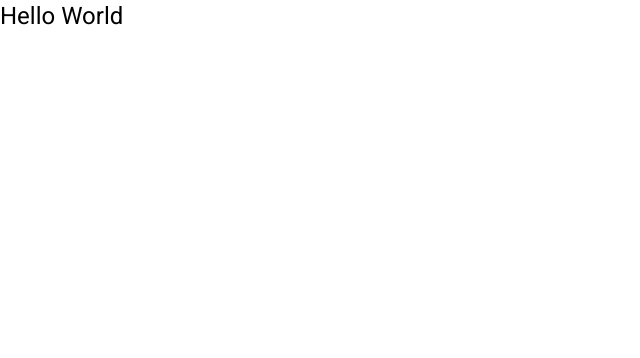
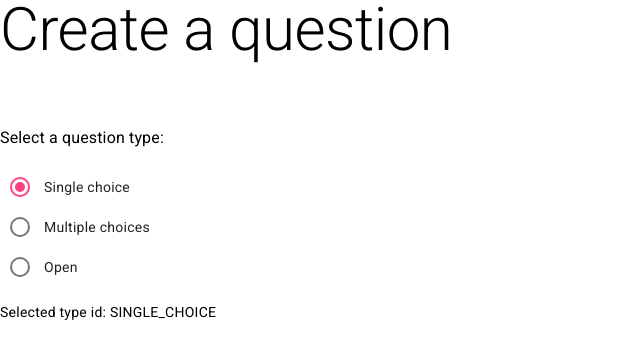
Before and after one commit to VladBrok/questionnaire, an Angular app: page /create in a window 1280 px wide. Before the commit this address led to /. Shown: the top 358 px of the page, without its empty margins (0-640 px from the left). Built offline with nearby package versions, Linux system fonts and the light colour scheme.

Commit message:
add "/create" route, add a radio group for choosing question type

```diff
--- a/src/app/app-routing.module.ts
+++ b/src/app/app-routing.module.ts
@@ -1,10 +1,18 @@
 import { NgModule } from '@angular/core';
 import { RouterModule, Routes } from '@angular/router';
 
-const routes: Routes = [];
+const routes: Routes = [
+  {
+    path: 'create',
+    loadChildren: () =>
+      import('./core/modules/create-question/create-question.module').then(
+        (m) => m.CreateQuestionModule
+      ),
+  },
+];
 
 @NgModule({
   imports: [RouterModule.forRoot(routes)],
-  exports: [RouterModule]
+  exports: [RouterModule],
 })
-export class AppRoutingModule { }
+export class AppRoutingModule {}
--- a/src/app/app.component.html
+++ b/src/app/app.component.html
@@ -1,2 +1 @@
-<h1>Hello World</h1>
 <router-outlet></router-outlet>
--- /dev/null
+++ b/src/app/components/create-question-page/create-question-page.component.html
@@ -0,0 +1,18 @@
+<div>
+  <h1 class="mat-headline-2">Create a question</h1>
+  <div>
+    <label id="question-type" class="mat-subtitle-1"
+      >Select a question type:</label
+    >
+    <mat-radio-group
+      aria-labelledby="question-type"
+      class="radio-group-container"
+      [(ngModel)]="selectedTypeId"
+    >
+      <mat-radio-button *ngFor="let type of types" [value]="type.id">
+        {{ type.label }}
+      </mat-radio-button>
+    </mat-radio-group>
+    <div>Selected type id: {{ selectedTypeId }}</div>
+  </div>
+</div>
--- /dev/null
+++ b/src/app/components/create-question-page/create-question-page.component.scss
@@ -0,0 +1,6 @@
+.radio-group-container {
+  display: flex;
+  flex-direction: column;
+  margin: 15px 0;
+  align-items: flex-start;
+}
--- /dev/null
+++ b/src/app/components/create-question-page/create-question-page.component.ts
@@ -0,0 +1,12 @@
+import { Component } from '@angular/core';
+import { QUESTION_TYPES } from '../../core/models/QuestionType';
+
+@Component({
+  selector: 'app-create-question-page',
+  templateUrl: './create-question-page.component.html',
+  styleUrls: ['./create-question-page.component.scss'],
+})
+export class CreateQuestionPageComponent {
+  types = QUESTION_TYPES;
+  selectedTypeId = QUESTION_TYPES[0].id;
+}
--- /dev/null
+++ b/src/app/core/models/QuestionType.ts
@@ -0,0 +1,16 @@
+export const QUESTION_TYPE = {
+  SINGLE_CHOICE: {
+    id: 'SINGLE_CHOICE',
+    label: 'Single choice',
+  },
+  MULTIPLE_CHOICES: {
+    id: 'MULTIPLE_CHOICES',
+    label: 'Multiple choices',
+  },
+  OPEN: {
+    id: 'OPEN',
+    label: 'Open',
+  },
+} as const;
+
+export const QUESTION_TYPES = Object.values(QUESTION_TYPE);
```
Also changed, not shown: src/app/app.module.ts (+11 -6 lines), src/app/core/modules/create-question/create-question-routing.module.ts (added, +16 -0 lines), src/app/core/modules/create-question/create-question.module.ts (added, +14 -0 lines), src/styles.scss (+8 -2 lines), 1 other file (tests, documents, lock files or other folders).
